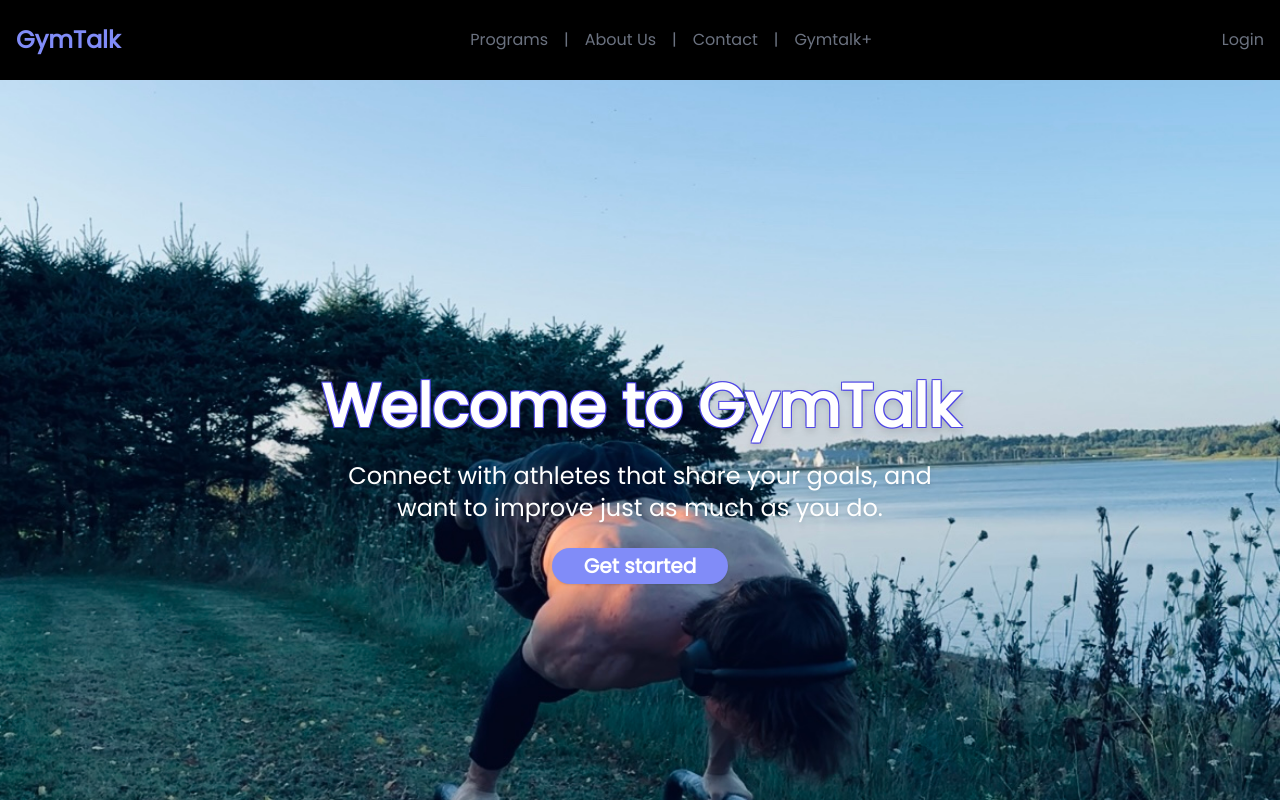
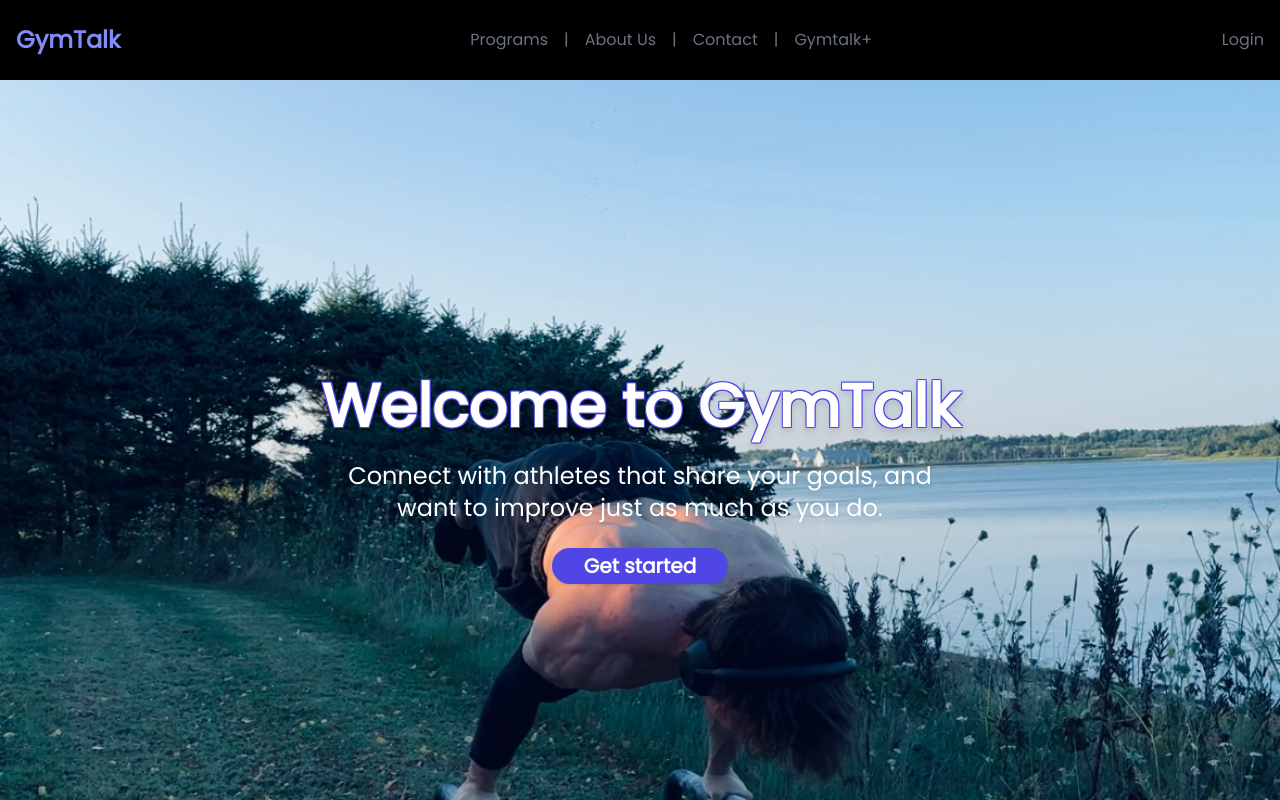
Before and after one commit to Eric0M/GymTalk, a Next.js app: page / in a window 1280 px wide. Shown: the top 800 px of the page. Built offline with nearby package versions, Linux system fonts and the light colour scheme.

Commit message:
main_hero button darkened

```diff
--- a/app/components/test_hero/test_hero.tsx
+++ b/app/components/test_hero/test_hero.tsx
@@ -37,7 +37,7 @@ export default function Hero() {
             just as much as you do.
           </p>
           <Button
-            className="hover:bg-indigo-600 text-white bg-indigo-400 font-semibold py-3 px-8 rounded-full text-xl mt-4"
+            className="hover:bg-indigo-400 text-white bg-indigo-600 font-semibold py-3 px-8 rounded-full text-xl mt-4"
             onClick={() => router.push("/gymtalk+")}
           >
             Get started
```
